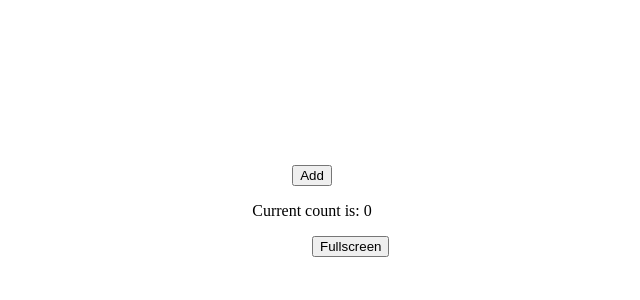
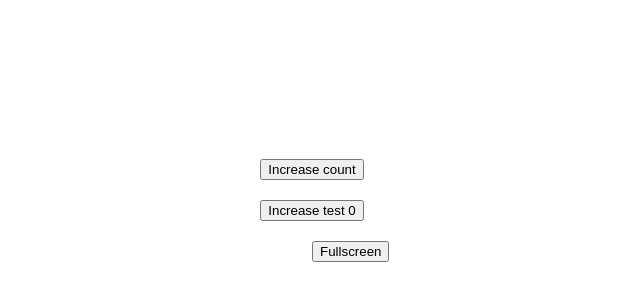
Before and after one commit to hxtnv/q5-react, a React (Vite) app: page / in a window 1280 px wide. Shown: the part 208-508 px from the top of the page, without its empty margins (336-976 px from the left). Built offline with nearby package versions, Linux system fonts and the light colour scheme.

Commit message:
add useCanvasState hook

```diff
--- a/src/App.tsx
+++ b/src/App.tsx
@@ -1,12 +1,12 @@
 import q5 from "q5";
 import Q5Canvas from "./q5-canvas";
 import { SharedState } from "./types/q5-canvas";
-import { createCanvasState } from "./lib/canvas-state";
+import { useState } from "react";
+import { useCanvasState } from "./hooks/use-canvas-state";
 
 function App() {
-  const canvasState = createCanvasState({ count: 0, ballX: 100 });
-
-  console.log("render", canvasState);
+  const [test, setTest] = useState(0);
+  const canvasState = useCanvasState({ count: 0 });
 
   const draw = (p: q5, state: SharedState) => {
     p.background(0);
@@ -33,15 +33,16 @@ function App() {
         justifyContent: "center",
         height: "100vh",
         width: "100vw",
+        gap: "20px",
       }}
     >
       <button
         onClick={() => canvasState.set({ count: canvasState.get().count + 1 })}
       >
-        Add
+        Increase count
       </button>
 
-      <p>Current count is: {canvasState.get().count}</p>
+      <button onClick={() => setTest(test + 1)}>Increase test {test}</button>
 
       <Q5Canvas state={canvasState} draw={draw} size={500}>
         {({ toggleFullscreen }) => (
--- /dev/null
+++ b/src/hooks/use-canvas-state.ts
@@ -0,0 +1,8 @@
+import { useMemo } from "react";
+import { createCanvasState } from "../lib/canvas-state";
+
+export const useCanvasState = <T extends object>(
+  initial: T extends object ? T : never
+) => {
+  return useMemo(() => createCanvasState(initial), []);
+};
--- a/src/index.ts
+++ b/src/index.ts
@@ -1,3 +1,3 @@
 export type { SharedState, Q5CanvasProps } from "./types/q5-canvas";
 export { default } from "./q5-canvas";
-export { createCanvasState } from "./lib/canvas-state";
+export { useCanvasState } from "./hooks/use-canvas-state";
--- a/src/q5-canvas.tsx
+++ b/src/q5-canvas.tsx
@@ -11,7 +11,6 @@ const Q5Canvas: React.FC<Q5CanvasProps> = ({
   children,
 }) => {
   const { sizeInternal, toggleFullscreen } = useCanvasSize({ size });
-
   const { containerRef } = useCanvas({
     draw,
     state,
```
